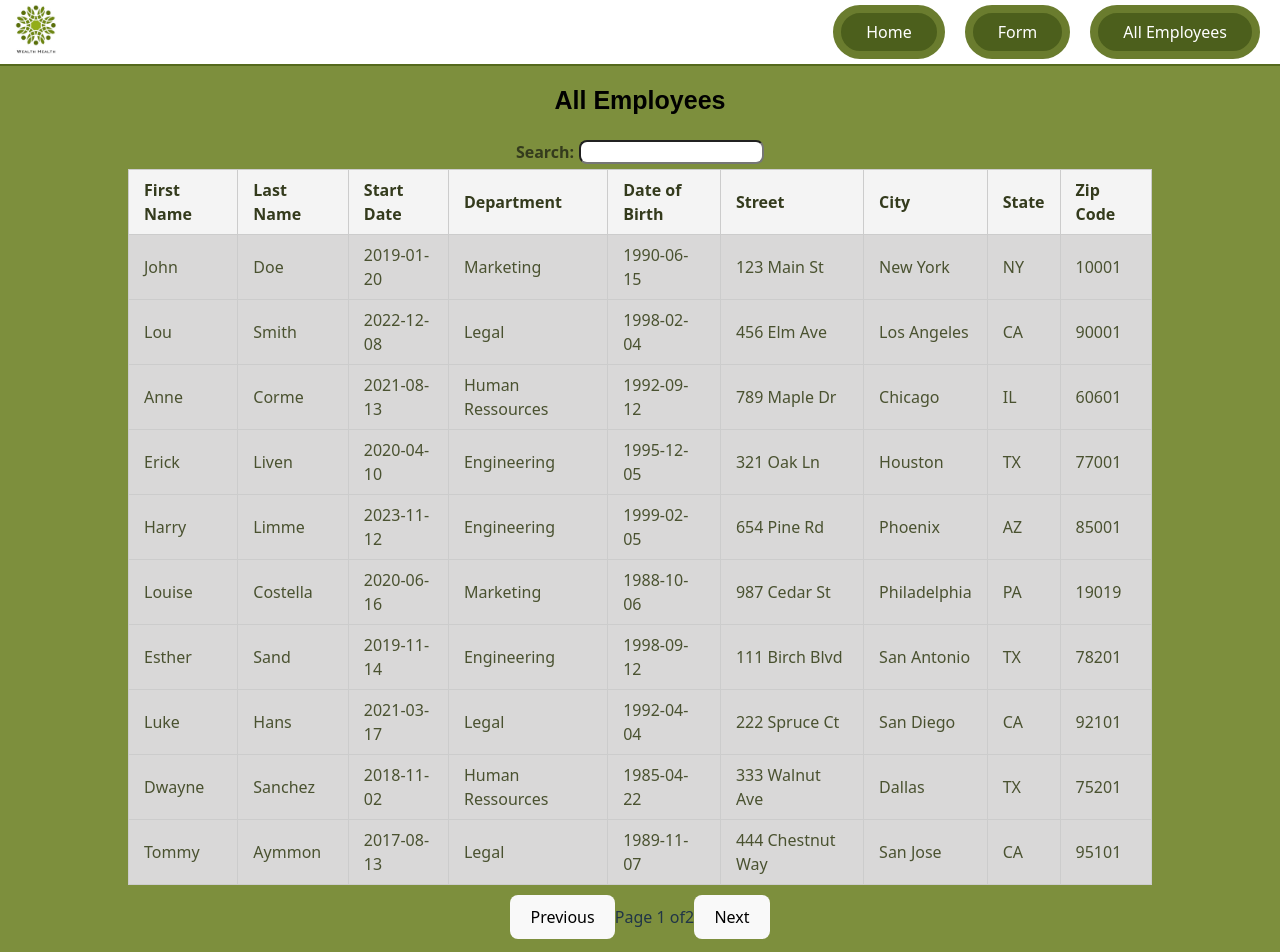
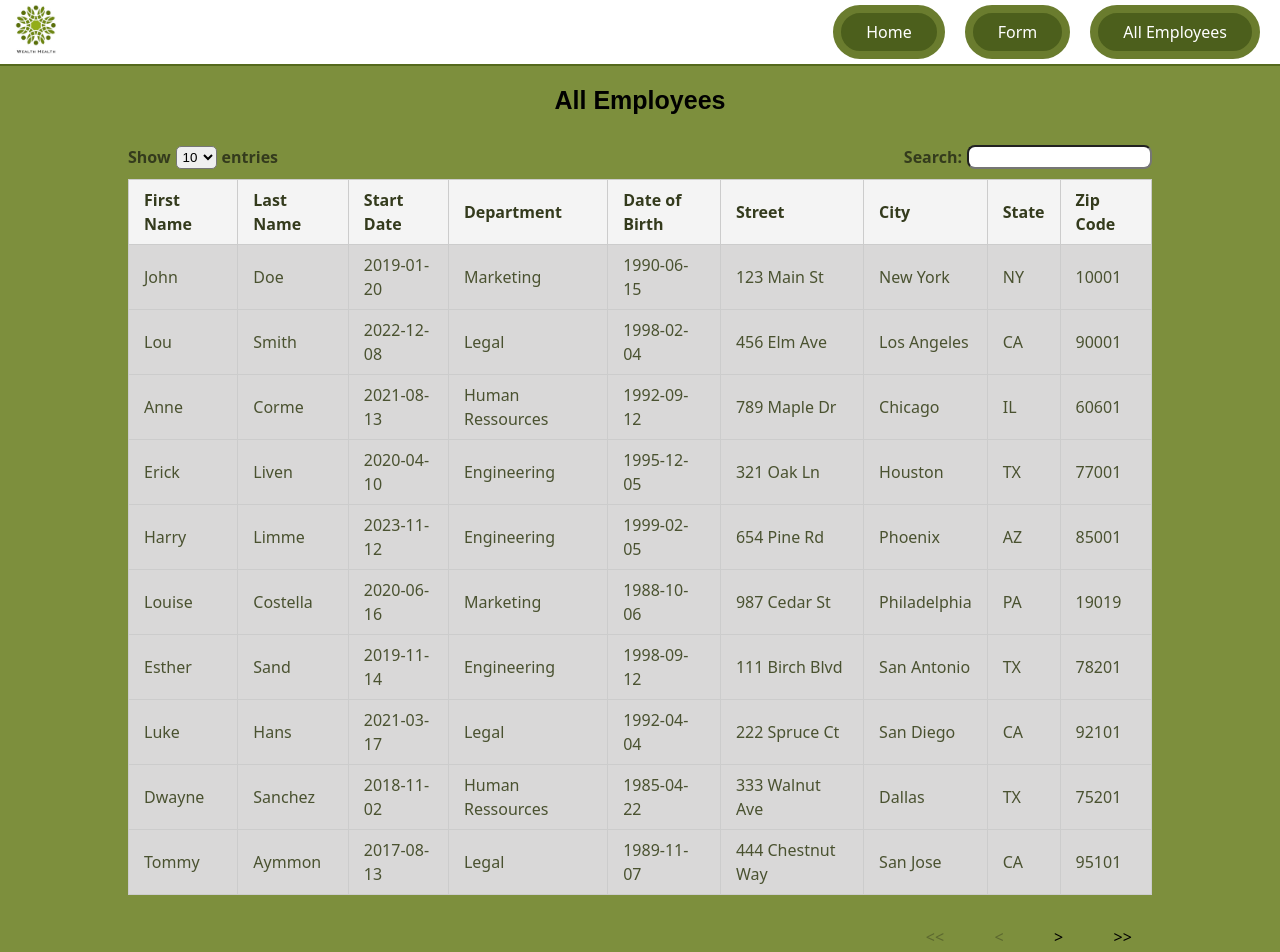
Before and after one commit to Daiba-yume/Project_14_WH, a React (Vite) app in the folder Frontend/: page /employeeList in a window 1280 px wide. Shown: the top 952 px of the page. Built offline with nearby package versions, Linux system fonts and the light colour scheme.

Commit message:
Add employee and ajustments for employee list

```diff
--- a/Frontend/src/data/employee.json
+++ b/Frontend/src/data/employee.json
@@ -108,5 +108,60 @@
     "city": "San Jose",
     "state": "CA",
     "zipCode": "95101"
+  },
+  {
+    "firstName": "Alena",
+    "lastName": "Irsin",
+    "dateOfBirth": "1999-08-12",
+    "startDate": "2023-12-03",
+    "department": "Sales",
+    "street": "987 Willow Creek Rd",
+    "city": "Santa Rosa",
+    "state": "CA",
+    "zipCode": "95401"
+  },
+  {
+    "firstName": "Lucas",
+    "lastName": "Benoit",
+    "dateOfBirth": "1991-02-18",
+    "startDate": "2020-08-08",
+    "department": "Marketing",
+    "street": "782 Maple Drive",
+    "city": "Sacramento",
+    "state": "CA",
+    "zipCode": "95814"
+  },
+  {
+    "firstName": "Nora",
+    "lastName": "Edmond",
+    "dateOfBirth": "1988-08-13",
+    "startDate": "2016-05-23",
+    "department": "Sales",
+    "street": "1290 Oak Avenue",
+    "city": "Fresno",
+    "state": "CA",
+    "zipCode": "93721"
+  },
+  {
+    "firstName": "Jules",
+    "lastName": "Merchand",
+    "dateOfBirth": "1994-06-06",
+    "startDate": "2020-11-01",
+    "department": "Engineering",
+    "street": "330 Pine Street",
+    "city": "Bakersfield",
+    "state": "CA",
+    "zipCode": "93301"
+  },
+  {
+    "firstName": "Camille",
+    "lastName": "Lauroys",
+    "dateOfBirth": "1987-09-09",
+    "startDate": "2023-03-03",
+    "department": "Sales",
+    "street": "255 Cedar Lane",
+    "city": "Oakland",
+    "state": "CA",
+    "zipCode": "94607"
   }
 ]
--- a/Frontend/src/pages/Employee/EmployeeList.jsx
+++ b/Frontend/src/pages/Employee/EmployeeList.jsx
@@ -10,10 +10,15 @@ import {
 import { useSelector } from "react-redux";
 import employeeFromJson from "../../data/employee.json";
 import { useState } from "react";
+import { useMemo } from "react";
 
 function EmployeeList() {
   const employeeFromRedux = useSelector((state) => state.employees);
-  const allEmployees = [...employeeFromJson, employeeFromRedux];
+  // useMemo mémorise la liste sauf si employeeFromRedux change
+  const allEmployees = useMemo(
+    () => [...employeeFromJson, ...employeeFromRedux],
+    [employeeFromRedux]
+  );
 
   const [globalFilter, setGlobalFilter] = useState("");
 
@@ -44,6 +49,24 @@ function EmployeeList() {
   return (
     <section className="employeeList">
       <h1>All Employees</h1>
+      <div className="headerEmployee">
+        <div className="showSelect">
+          <span className="showLabel">Show</span>
+          <select
+            className="selectShow"
+            value={table.getState().pagination.pageSize}
+            onChange={(e) => {
+              table.setPageSize(Number(e.target.value));
+            }}
+          >
+            {[10, 20, 30, 40, 50].map((pageSize) => (
+              <option key={pageSize} value={pageSize}>
+                {pageSize}
+              </option>
+            ))}
+          </select>
+          <span className="showLabel">entries</span>
+        </div>
         <div className="search">
           <label>Search:</label>
           <input
@@ -51,6 +74,7 @@ function EmployeeList() {
             value={globalFilter}
             onChange={(e) => setGlobalFilter(e.target.value)}
           />
+        </div>
       </div>
       <table>
         {/* columns */}
@@ -83,14 +107,38 @@ function EmployeeList() {
           ))}
         </tbody>
       </table>
+
       <div className="pagination">
-        <button onClick={() => table.previousPage()}>Previous</button>
-        <span>
-          Page {table.getState().pagination.pageIndex + 1} of
-          {table.getPageCount()}
-        </span>
-        <button onClick={() => table.nextPage()}>Next</button>
+        <button
+          className="paginationBtn"
+          onClick={() => table.firstPage()}
+          disabled={!table.getCanPreviousPage()}
+        >
+          {"<<"}
+        </button>
+        <button
+          className="paginationBtn"
+          onClick={() => table.previousPage()}
+          disabled={!table.getCanPreviousPage()}
+        >
+          {"<"}
+        </button>
+        <button
+          className="paginationBtn"
+          onClick={() => table.nextPage()}
+          disabled={!table.getCanNextPage()}
+        >
+          {">"}
+        </button>
+        <button
+          className="paginationBtn"
+          onClick={() => table.lastPage()}
+          disabled={!table.getCanNextPage()}
+        >
+          {">>"}
+        </button>
       </div>
+
       <Link to="/employee" className="employee">
         Go back to Form
       </Link>
--- a/Frontend/src/pages/Employee/EmployeeList.scss
+++ b/Frontend/src/pages/Employee/EmployeeList.scss
@@ -7,18 +7,33 @@
     font-size: 25px;
     color: Black;
   }
-  .search {
+  .headerEmployee {
     display: flex;
-    flex-direction: row;
+    justify-content: space-between;
+    width: 80%;
+    margin-bottom: 10px;
     font-weight: 700;
-    margin: 5px;
+    margin: 10px;
     color: #343b1d;
-    gap: 5px;
-    input {
-      border-radius: 8px;
+    .showSelect {
+      display: flex;
+      align-items: center;
+      gap: 5px;
+      .selectShow {
+        padding: 2px;
+        border-radius: 5px;
+      }
+    }
+    .search {
+      display: flex;
+      gap: 5px;
+      input {
+        border-radius: 8px;
+      }
     }
   }
   .employee {
+    margin: 20px;
     color: black;
     text-decoration: underline;
   }
@@ -44,7 +59,17 @@
   }
 
   .pagination {
-    margin: 10px;
+    display: flex;
+    justify-content: flex-end;
+    margin: 20px;
+    gap: 10px;
+    width: 80%;
+    button {
+      background-color: transparent;
+      &:hover {
+        border: 1px solid black;
+      }
+    }
   }
 
   @media screen and (max-width: 1024px) {
```
Lines whose indentation alone changed are shown as unchanged.
